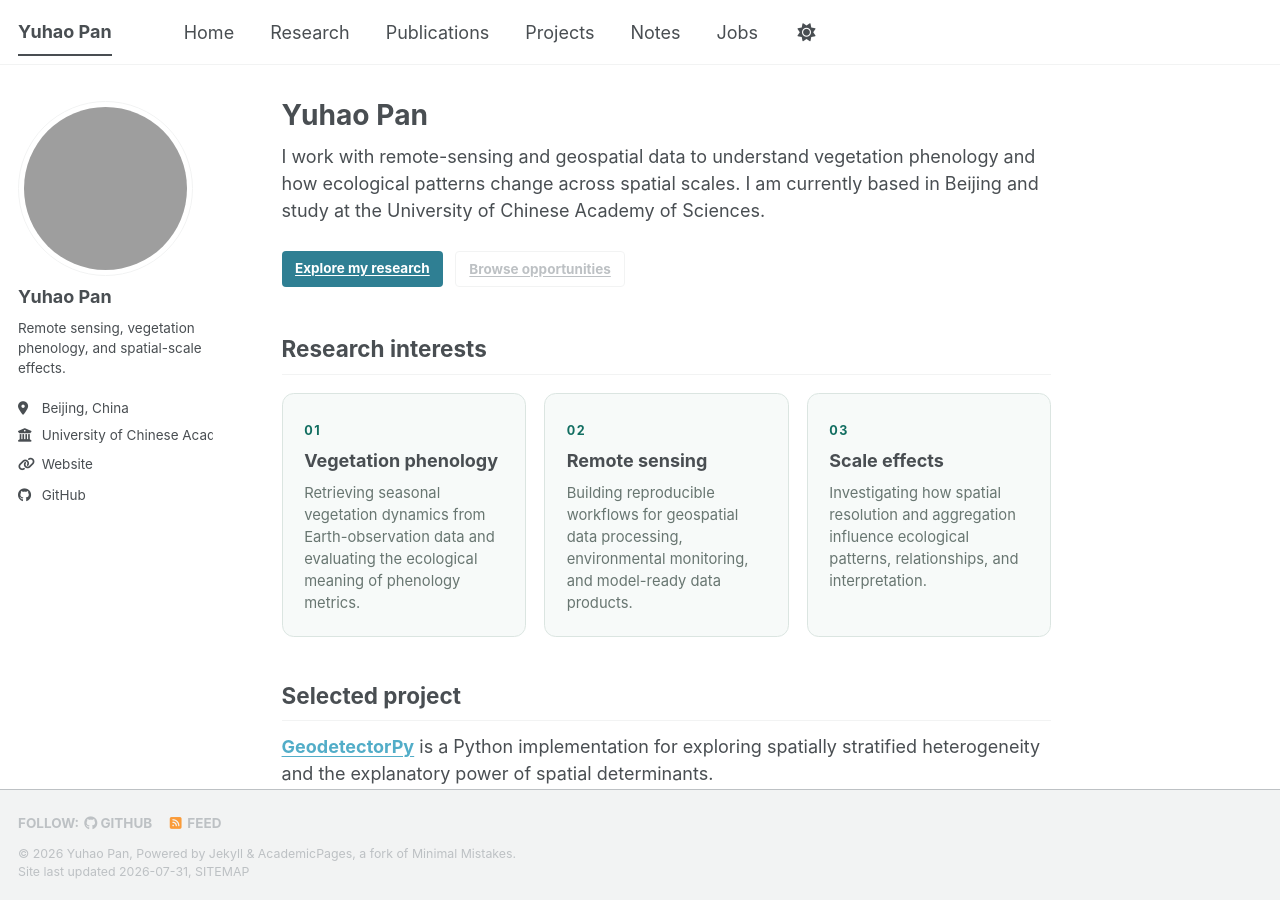
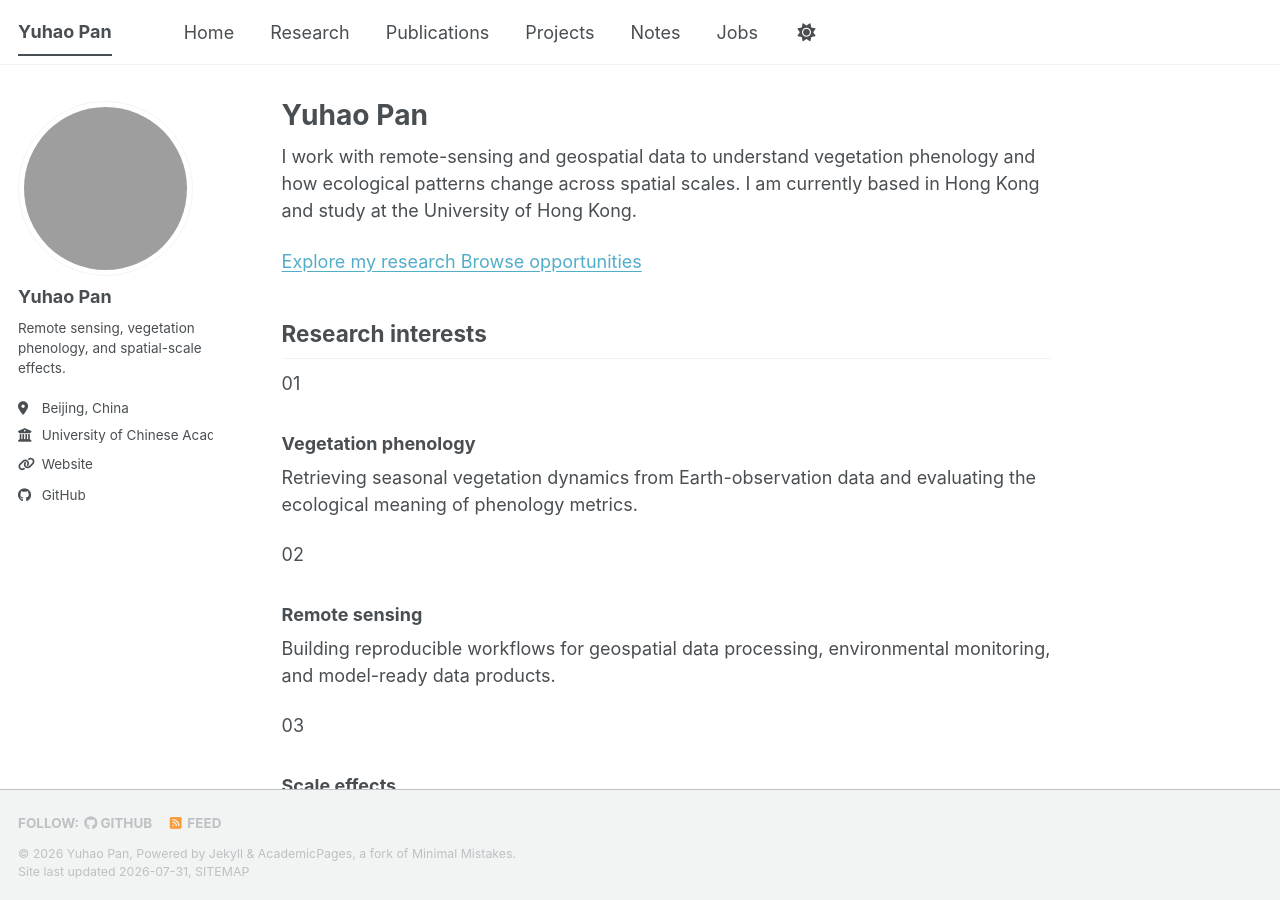
Before and after one commit to yhpan/yhpan.github.io, a Jekyll site: the page built from _pages/about.md, in a window 1280 px wide and 900 px high. Built offline with Jekyll 4.4.1, drawn with Linux system fonts in a browser that asks for light colours; a style sheet for code colours, icons or effects is not loaded; grey boxes are pictures that could not be loaded.

Commit message:
content: update homepage

```diff
--- a/_pages/about.md
+++ b/_pages/about.md
@@ -1,38 +1,34 @@
 ---
 permalink: /
-title: "Yuhao Pan"
+title: Yuhao Pan
 author_profile: true
 redirect_from:
   - /about/
   - /about.html
 ---
+I work with remote-sensing and geospatial data to understand vegetation phenology and how ecological patterns change across spatial scales. I am currently based in Hong Kong and study at the University of Hong Kong.
 
-I work with remote-sensing and geospatial data to understand vegetation phenology and how ecological patterns change across spatial scales. I am currently based in Beijing and study at the University of Chinese Academy of Sciences.
+[Explore my research Browse opportunities](/jobs/)
 
-<div class="homepage-actions">
-  <a class="btn btn--primary" href="/research/">Explore my research</a>
-  <a class="btn btn--inverse" href="/jobs/">Browse opportunities</a>
-</div>
+## Research interests
 
-<h2 id="research">Research interests</h2>
+01
 
-<div class="interest-grid">
-  <article class="interest-card">
-    <span class="interest-card__eyebrow">01</span>
-    <h3>Vegetation phenology</h3>
-    <p>Retrieving seasonal vegetation dynamics from Earth-observation data and evaluating the ecological meaning of phenology metrics.</p>
-  </article>
-  <article class="interest-card">
-    <span class="interest-card__eyebrow">02</span>
-    <h3>Remote sensing</h3>
-    <p>Building reproducible workflows for geospatial data processing, environmental monitoring, and model-ready data products.</p>
-  </article>
-  <article class="interest-card">
-    <span class="interest-card__eyebrow">03</span>
-    <h3>Scale effects</h3>
-    <p>Investigating how spatial resolution and aggregation influence ecological patterns, relationships, and interpretation.</p>
-  </article>
-</div>
+### Vegetation phenology
+
+Retrieving seasonal vegetation dynamics from Earth-observation data and evaluating the ecological meaning of phenology metrics.
+
+02
+
+### Remote sensing
+
+Building reproducible workflows for geospatial data processing, environmental monitoring, and model-ready data products.
+
+03
+
+### Scale effects
+
+Investigating how spatial resolution and aggregation influence ecological patterns, relationships, and interpretation.
 
 ## Selected project
 
```
